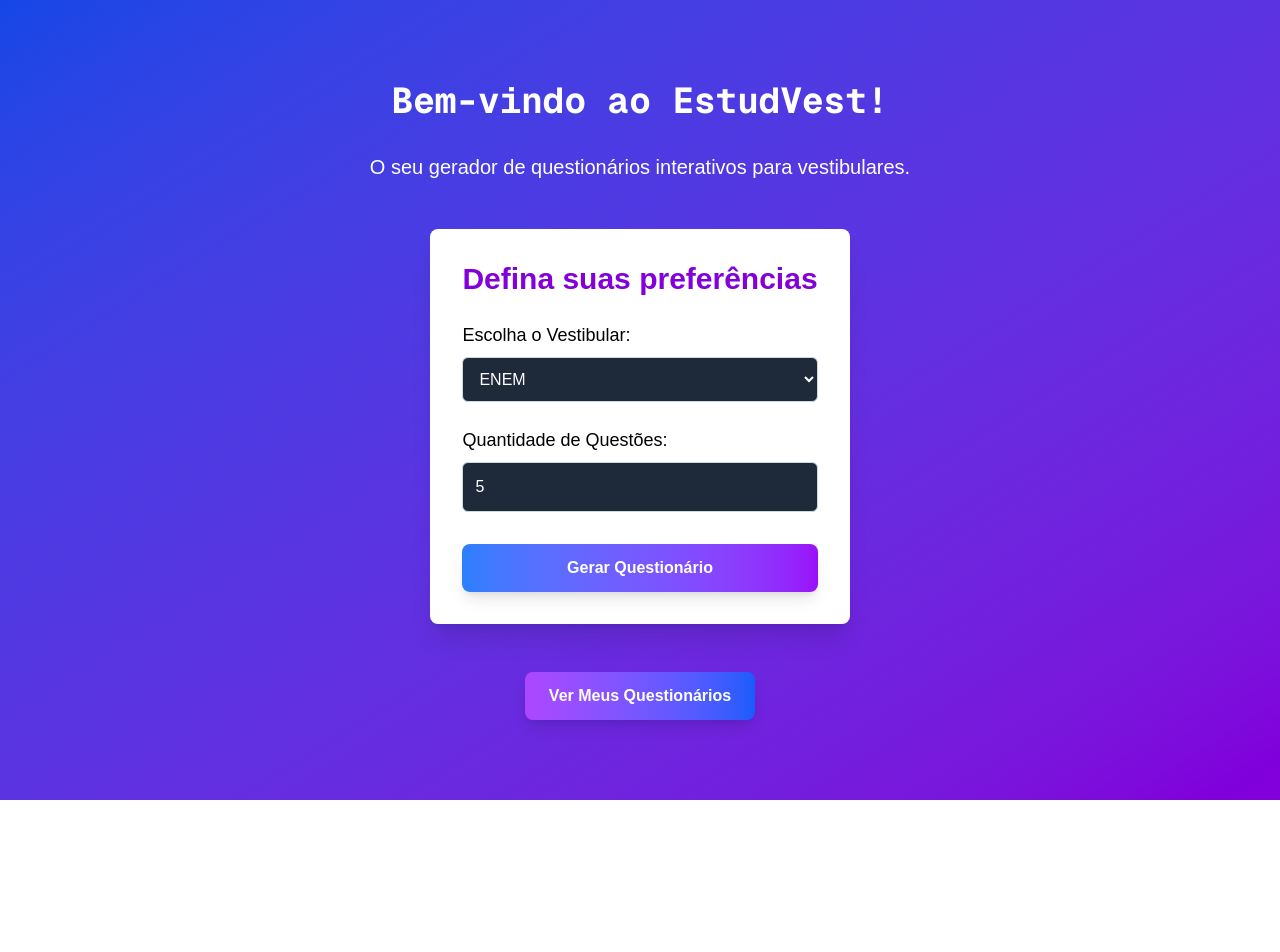
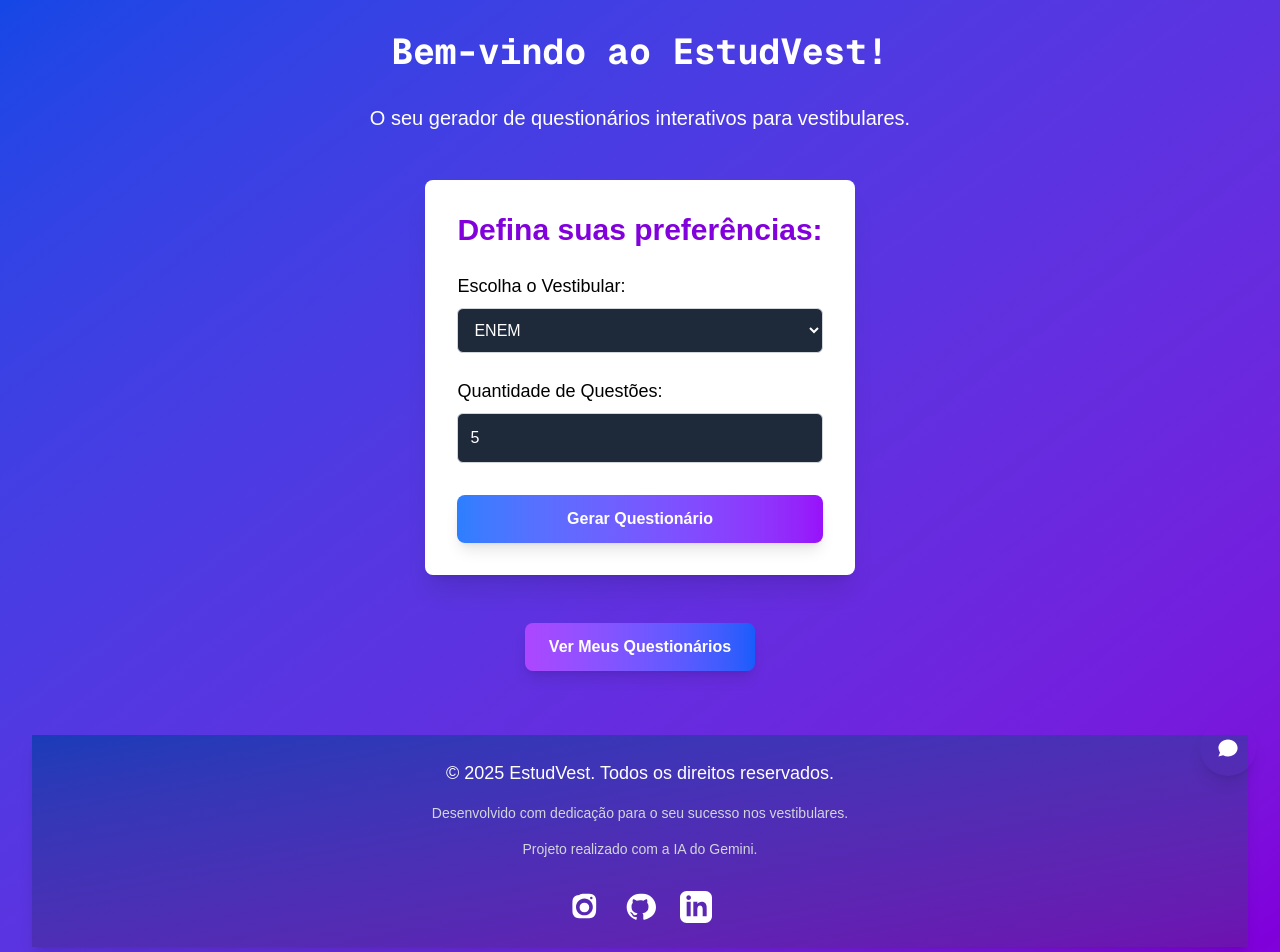
Before and after one commit to Ligia-Costa/estudVest, a Next.js app: page / in a window 1280 px wide. Shown: the top 952 px of the page. Before the commit the page ends 800 px from the top, so only its background shows below. Built offline with nearby package versions, Linux system fonts and the light colour scheme.

Commit message:
últimas atualizações

```diff
--- a/src/app/api/gerar-questionario/route.ts
+++ b/src/app/api/gerar-questionario/route.ts
@@ -1,4 +1,3 @@
-// src/app/api/gerar-questionario/route.ts
 import { NextResponse } from 'next/server';
 import { GoogleGenerativeAI, HarmBlockThreshold, HarmCategory } from '@google/generative-ai';
 
@@ -51,7 +50,7 @@ export async function POST(request: Request) {
     ];
 
     // O prompt para o Gemini: peça as questões no formato JSON
-    const prompt = `Gere ${quantidadeQuestoes} questões de múltipla escolha para o vestibular ${vestibular}. Cada questão deve ter 4 alternativas (A, B, C, D) e apenas uma correta. Inclua a pergunta, as 4 alternativas e qual alternativa está correta. O formato deve ser um array de objetos JSON, onde cada objeto representa uma questão.
+    const prompt = `Gere ${quantidadeQuestoes} questões de múltipla escolha para o vestibular ${vestibular}. Cada questão deve ter 4 alternativas (A, B, C, D) e apenas uma correta. Inclua a pergunta, as 4 alternativas e qual alternativa está correta. Diversifique as questões entre as matérias cobradas no vestibular (coloque pelo menos uma questão de matemática e pelo menos uma questão de português). O formato deve ser um array de objetos JSON, onde cada objeto representa uma questão.
 
     Exemplo de formato JSON esperado:
     [
--- a/src/app/page.tsx
+++ b/src/app/page.tsx
@@ -5,6 +5,8 @@ import SelecaoOpcoes from '@/componentes/SelecaoOpcoes';
 import { useRouter } from 'next/navigation';
 import { Questao } from '@/tipos';
 import Link from 'next/link';
+import ChatFlutuante from '@/componentes/ChatFlutuante';
+import Rodape from '@/componentes/Rodape';
 
 export default function PaginaInicial() {
   const router = useRouter();
@@ -12,7 +14,7 @@ export default function PaginaInicial() {
   const [quantidadeQuestoes, setQuantidadeQuestoes] = useState<number>(5);
   const [estaCarregando, setEstaCarregando] = useState<boolean>(false);
 
-  const vestibularesDisponiveis: string[] = ['ENEM', 'FUVEST', 'UNICAMP', 'UNESP', 'PUC-SP', 'UFMG', 'UFPR', 'UFRJ', 'UFBA', 'UFRGS'];
+  const vestibularesDisponiveis: string[] = ['ENEM', 'FUVEST', 'UNICAMP', 'UNESP', 'PUC-SP', 'UFMG', 'UFPR', 'UFRJ', 'UFBA', 'UFRGS', 'UEPG', 'UEM', 'UFSC', 'UFPE', 'UFRN', 'UFAL', 'UFES', 'UFPB', 'UFMA', 'UFPI', 'PUC-PR'];
 
   const lidarComMudancaVestibular = (vestibular: string) => {
     setVestibularSelecionado(vestibular);
@@ -64,6 +66,8 @@ export default function PaginaInicial() {
     }
   };
 
+  const CHATBOT_URL = "https://chatbot-front-pi.vercel.app/";
+
   return (
     <main className="flex min-h-screen flex-col items-center justify-center p-8 bg-gradient-to-br from-blue-700 to-purple-700 text-white">
       <div className="z-10 w-full max-w-5xl items-center justify-between font-mono text-sm lg:flex">
@@ -94,6 +98,8 @@ export default function PaginaInicial() {
           </button>
         </Link>
       </div>
+      <ChatFlutuante chatbotUrl={CHATBOT_URL} />
+      <Rodape />
     </main>
   );
 }
--- /dev/null
+++ b/src/componentes/ChatFlutuante.tsx
@@ -0,0 +1,35 @@
+'use client'; // Ainda necessário para o componente ser interativo, embora simples
+
+import React from 'react';
+import Link from 'next/link'; // Importar o componente Link do Next.js
+
+interface ChatFlutuanteProps {
+  chatbotUrl: string;
+}
+
+export default function ChatFlutuante({ chatbotUrl }: ChatFlutuanteProps) {
+  return (
+    // O botão flutuante será agora um Link do Next.js
+    <Link
+      href={chatbotUrl}
+      target="_blank" // Abre em uma nova aba/janela
+      rel="noopener noreferrer" // Medida de segurança recomendada para target="_blank"
+      className="fixed bottom-6 right-6 bg-caramelo hover:bg-blue-500 text-white p-4 rounded-full shadow-lg z-50 transition-all duration-300 ease-in-out transform hover:scale-105 focus:outline-none focus:ring-2 focus:ring-offset-2 focus:ring-caramelo"
+      aria-label="Abrir Chatbot em nova aba"
+    >
+      {/* Ícone de chat (balão de fala) */}
+      <svg
+        className="w-6 h-6"
+        fill="currentColor"
+        viewBox="0 0 20 20"
+        xmlns="http://www.w3.org/2000/svg"
+      >
+        <path
+          fillRule="evenodd"
+          d="M18 10c0 3.866-3.582 7-8 7a8.841 8.841 0 01-4.083-.98L2 17l1.336-3.111A8.733 8.733 0 012 10c0-3.866 3.582-7 8-7s8 3.134 8 7z"
+          clipRule="evenodd"
+        ></path>
+      </svg>
+    </Link>
+  );
+}
--- /dev/null
+++ b/src/componentes/Rodape.tsx
@@ -0,0 +1,66 @@
+// src/componentes/Rodape.tsx
+'use client'; // Necessário para componentes interativos no Next.js (mesmo que este seja apenas um link)
+
+import React from 'react';
+import Link from 'next/link';
+
+export default function Rodape() {
+  return (
+    <footer className="w-full bg-gradient-to-br from-blue-800 to-purple-800 text-white py-6 mt-16 shadow-lg">
+      <div className="container mx-auto flex flex-col items-center justify-center space-y-4">
+        {/* Texto do Rodapé */}
+        <p className="text-lg text-center font-light">
+          &copy; {new Date().getFullYear()} EstudVest. Todos os direitos reservados.
+        </p>
+        <p className="text-sm text-center text-gray-300">
+          Desenvolvido com dedicação para o seu sucesso nos vestibulares.
+        </p>
+        <p className="text-sm text-center text-gray-300">
+          Projeto realizado com a IA do Gemini.
+        </p>
+
+        {/* Ícones de Redes Sociais */}
+        <div className="flex space-x-6 mt-4">
+          {/* Instagram */}
+          <Link
+            href="https://instagram.com/seu-instagram" // ⚠️ SUBSTITUA PELA URL DO SEU INSTAGRAM
+            target="_blank"
+            rel="noopener noreferrer"
+            aria-label="Instagram"
+            className="text-white hover:text-pink-400 transition-colors duration-300 transform hover:scale-110"
+          >
+            <svg className="w-8 h-8" fill="currentColor" viewBox="0 0 24 24" aria-hidden="true">
+              <path fillRule="evenodd" d="M12.315 2c2.43 0 2.784.002 3.797.048.843.04 1.48.153 2.01.356.574.237 1.055.558 1.554 1.056.499.499.82 1.045 1.056 1.554.204.53.317 1.167.356 2.01.046 1.013.048 1.367.048 3.797s-.002 2.43-.048 3.797c-.04 1.127-.22 2.09-.54 2.89a3.834 3.834 0 01-1.056 1.554c-.499.499-1.045.82-1.554 1.056-.53.204-1.167.317-2.01.356-1.013.046-1.367.048-3.797.048s-2.43-.002-3.797-.048c-.843-.04-1.48-.153-2.01-.356a3.834 3.834 0 01-1.554-1.056c-.499-.499-.82-1.045-1.056-1.554-.204-.53-.317-1.167-.356-2.01-.046-1.013-.048-1.367-.048-3.797s.002-2.43.048-3.797c.04-.843.153-1.48.356-2.01.237-.574.558-1.055 1.056-1.554.499-.499 1.045-.82 1.554-1.056.53-.204 1.167-.317 2.01-.356C9.885 2.002 10.239 2 12.315 2zm0 3.633c-3.473 0-6.307 2.834-6.307 6.307s2.834 6.307 6.307 6.307S18.622 15.413 18.622 12s-2.834-6.307-6.307-6.307zM12.315 16a3.633 3.633 0 100-7.266 3.633 3.633 0 000 7.266zM17.473 6.18a.933.933 0 100-1.866.933.933 0 000 1.866z" clipRule="evenodd" />
+            </svg>
+          </Link>
+
+          {/* GitHub */}
+          <Link
+            href="https://github.com/Ligia-Costa" // ⚠️ SUBSTITUA PELA URL DO SEU GITHUB
+            target="_blank"
+            rel="noopener noreferrer"
+            aria-label="GitHub"
+            className="text-white hover:text-gray-400 transition-colors duration-300 transform hover:scale-110"
+          >
+            <svg className="w-8 h-8" fill="currentColor" viewBox="0 0 24 24" aria-hidden="true">
+              <path fillRule="evenodd" d="M12 2C6.477 2 2 6.484 2 12.017c0 4.425 2.865 8.18 6.839 9.504.5.092.682-.217.682-.483 0-.237-.008-.827-.015-1.62-2.775.602-3.36-1.34-3.36-1.34-.454-1.156-1.11-1.464-1.11-1.464-.908-.618.069-.607.069-.607 1.004.072 1.531 1.032 1.531 1.032.892 1.529 2.341 1.084 2.902.829.091-.645.356-1.084.654-1.332-2.22-.251-4.555-1.113-4.555-4.953 0-1.092.39-1.988 1.029-2.682-.103-.252-.446-1.275.097-2.651 0 0 .84-.27 2.75 1.026A9.564 9.564 0 0112 6.844c.85.004 1.701.118 2.502.385 1.902-1.296 2.744-1.026 2.744-1.026.546 1.376.203 2.398.097 2.651.64.694 1.029 1.59 1.029 2.682 0 3.848-2.339 4.69-4.566 4.943.359.309.678.92.678 1.855 0 1.333-.012 2.41-.012 2.727 0 .267.18.59.688.482C21.137 20.288 24 16.52 24 12.017 24 6.484 19.522 2 14 2h-2z" clipRule="evenodd" />
+            </svg>
+          </Link>
+
+          {/* LinkedIn */}
+          <Link
+            href="www.linkedin.com/in/lígia-costa-16080118b" //
+            target="_blank"
+            rel="noopener noreferrer"
+            aria-label="LinkedIn"
+            className="text-white hover:text-blue-400 transition-colors duration-300 transform hover:scale-110"
+          >
+            <svg className="w-8 h-8" fill="currentColor" viewBox="0 0 24 24" aria-hidden="true">
+              <path d="M19 0h-14c-2.761 0-5 2.239-5 5v14c0 2.761 2.239 5 5 5h14c2.761 0 5-2.239 5-5v-14c0-2.761-2.239-5-5-5zm-11 19h-3v-11h3v11zm-1.5-12.268c-.966 0-1.75-.79-1.75-1.764s.784-1.764 1.75-1.764 1.75.79 1.75 1.764-.783 1.764-1.75 1.764zm13.5 12.268h-3v-5.604c0-3.368-4-3.529-4 0v5.604h-3v-11h3v1.765c1.396-2.586 7-2.777 7 2.535v6.7z" />
+            </svg>
+          </Link>
+        </div>
+      </div>
+    </footer>
+  );
+}
--- a/src/componentes/SelecaoOpcoes.tsx
+++ b/src/componentes/SelecaoOpcoes.tsx
@@ -19,7 +19,7 @@ export default function SelecaoOpcoes({
 }: SelecaoOpcoesProps) {
   return (
     <div className="bg-white bg-opacity-10 p-8 rounded-lg shadow-xl backdrop-blur-sm w-full max-w-md">
-      <h2 className="text-3xl font-semibold mb-6 text-purple-700 text-center">Defina suas preferências</h2>
+      <h2 className="text-3xl font-semibold mb-6 text-purple-700 text-center">Defina suas preferências:</h2>
 
       <div className="mb-6">
         <label htmlFor="vestibular" className="block text-black text-lg font-medium mb-2">
```
